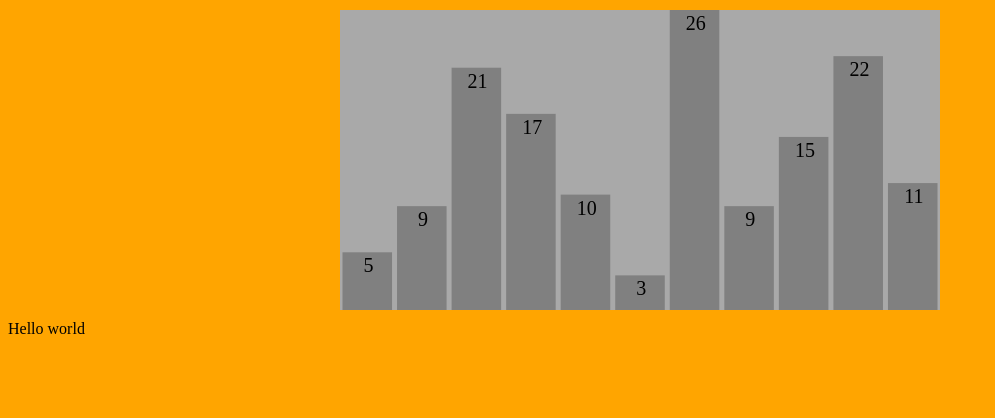
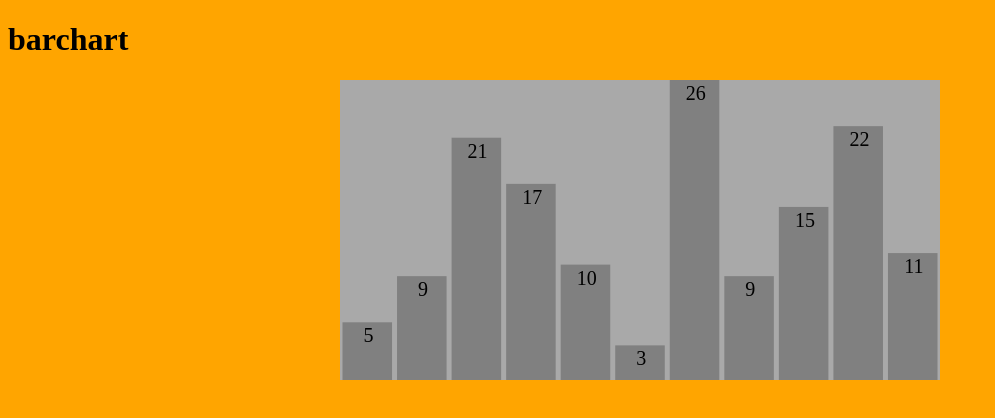
Before and after one commit to majorx234/d3_data_visualization, a plain HTML site: page example_02_barchart/index.html in a window 1280 px wide. Shown: the whole page, without its empty margins (0-995 px from the left). Drawn offline with nearby package versions, Linux system fonts and the light colour scheme.

Commit message:
Remove hello world and add head line

```diff
--- a/example_02_barchart/index.html
+++ b/example_02_barchart/index.html
@@ -2,13 +2,13 @@
 <html>
 <head>
     <meta charset="utf-8">
-    <title>test2</title>
+    <title>example_02_barchart</title>
     <link rel="stylesheet" type="text/css" href="style.css">
 </head>
 <body>
+    <h1>barchart</h1>
     <div id="barchart"></div>
     <script src="https://d3js.org/d3.v5.js"></script>
     <script type="" src="app.js"></script>
-    Hello world
 </body>
 </html>
```
